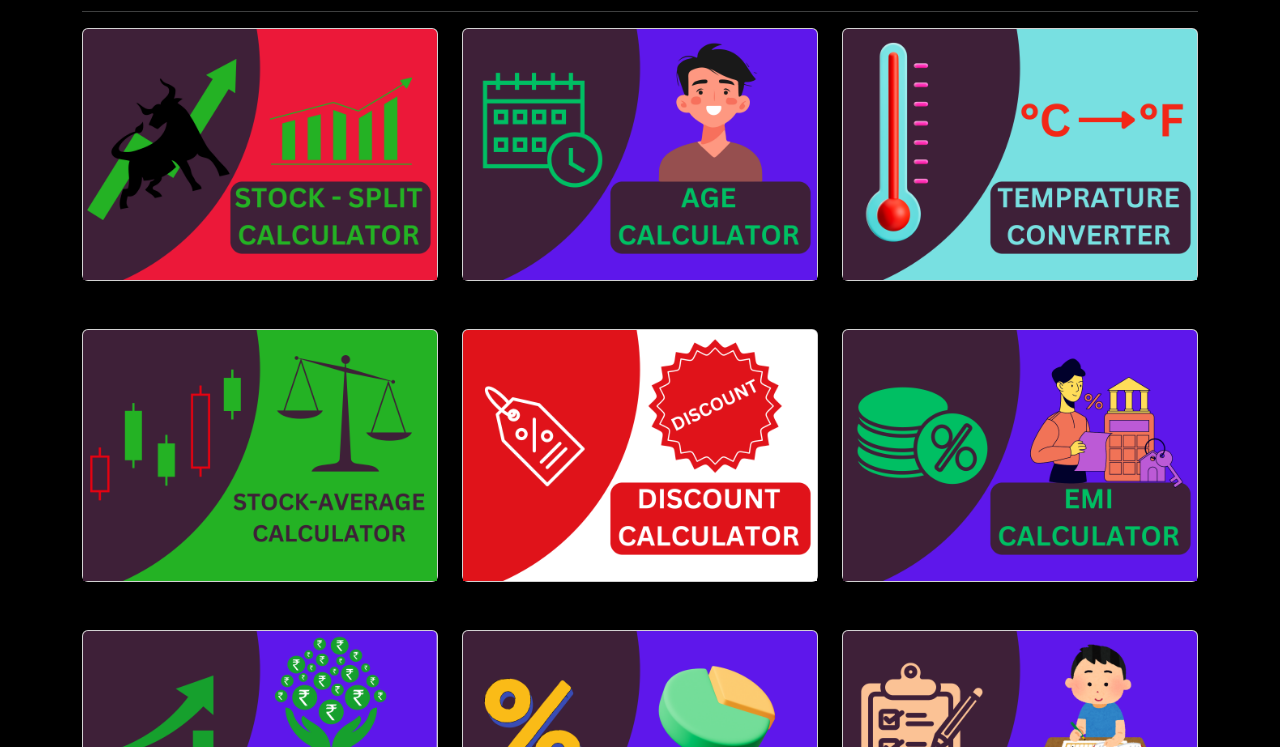
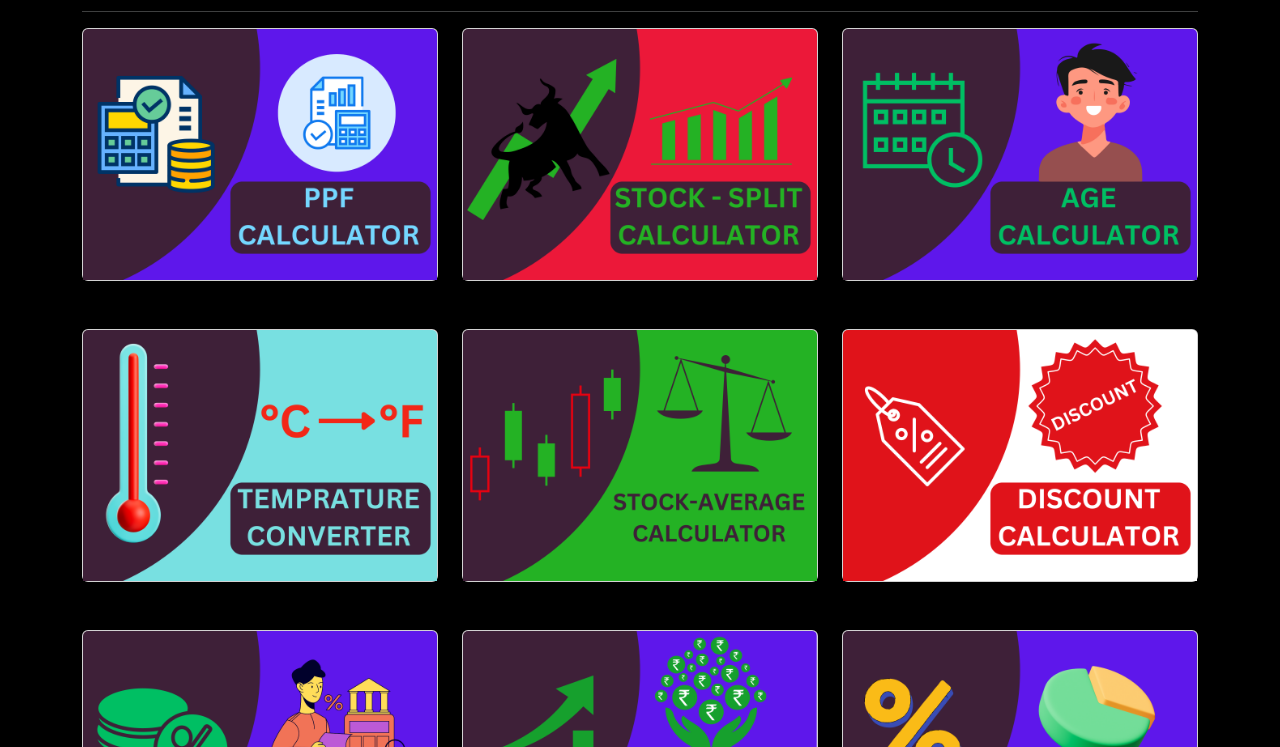
Before and after one commit to FJSTAR/All-in-one-Calculator, a plain HTML site: page index.html in a window 1280 px wide. Shown: the part 53-800 px from the top of the page. Drawn offline with nearby package versions, Linux system fonts and the light colour scheme.

Commit message:
added ppf  calculator

```diff
--- a/index.html
+++ b/index.html
@@ -18,6 +18,11 @@
         <h1 class="text-center text-light">All In One Calculator</h1>
         <hr class="text-light" />
         <div class="row">
+            <div class="col-xl-4 text-center mb-5">
+                <a href="Calulators/ppfCalculator.html" target="_blank" class="card">
+                    <img src="Images/ppfCalculator.png" class="card-img-top" alt="ppfCalculator">
+                </a>
+            </div>
             <div class="col-xl-4 text-center mb-5">
                 <a href="Calulators/stockSplit-Calculator.html" target="_blank" class="card">
                     <img src="Images/stockSplitCalculator.png" class="card-img-top" alt="stockSplitCalculator">
```
Also changed, not shown: Calulators/ppfCalculator.html (+1 -1 lines), Images/ppfCalculator.png (added).
